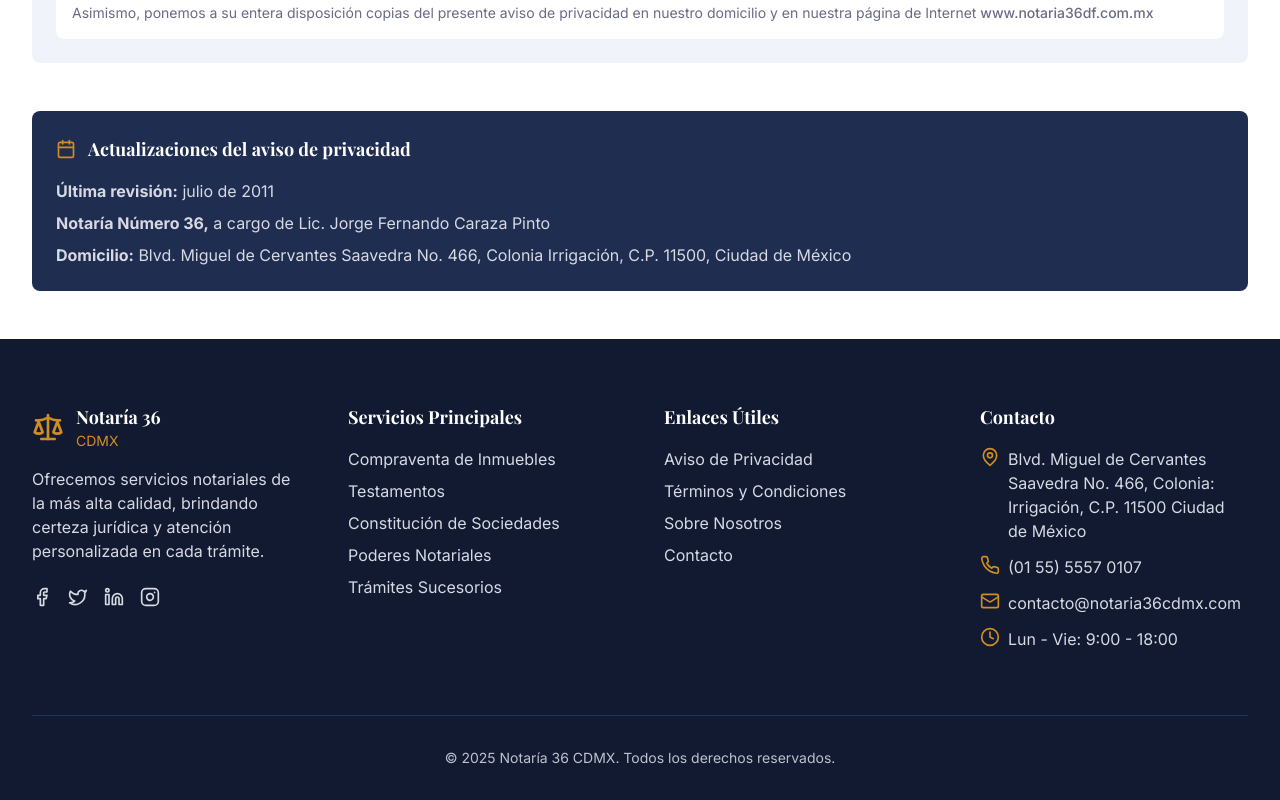
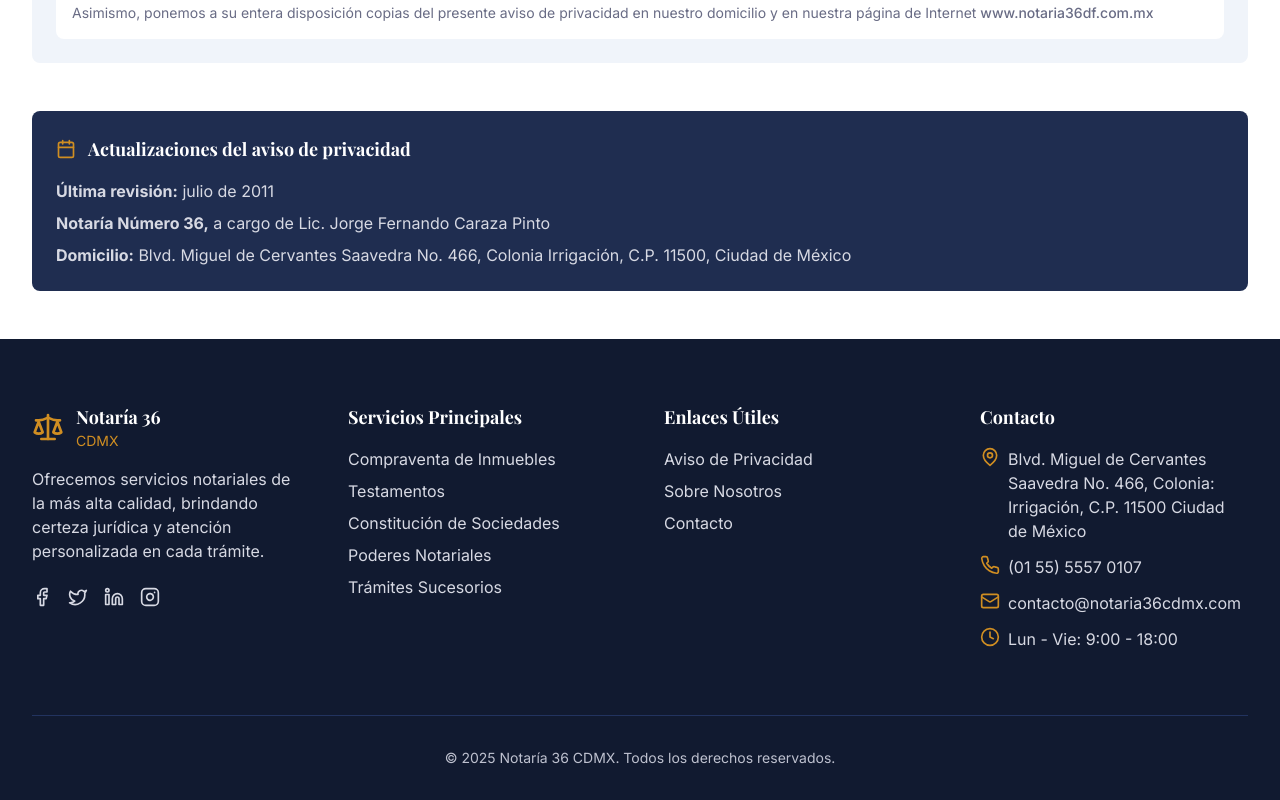
Before and after one commit to Delibes81/not36v2, a React (Vite) app: page /privacidad in a window 1280 px wide. Shown: the part 2834-3634 px from the top of the page. Built offline with nearby package versions, Linux system fonts and the light colour scheme.

Commit message:
Remove terms and conditions link from footer

```diff
--- a/src/data/navigation.ts
+++ b/src/data/navigation.ts
@@ -11,5 +11,4 @@ export const navItems: MenuItem[] = [
 
 export const footerLinks: MenuItem[] = [
   { label: 'Aviso de Privacidad', href: '/privacidad' },
-  { label: 'Términos y Condiciones', href: '/terminos' },
 ];
```
